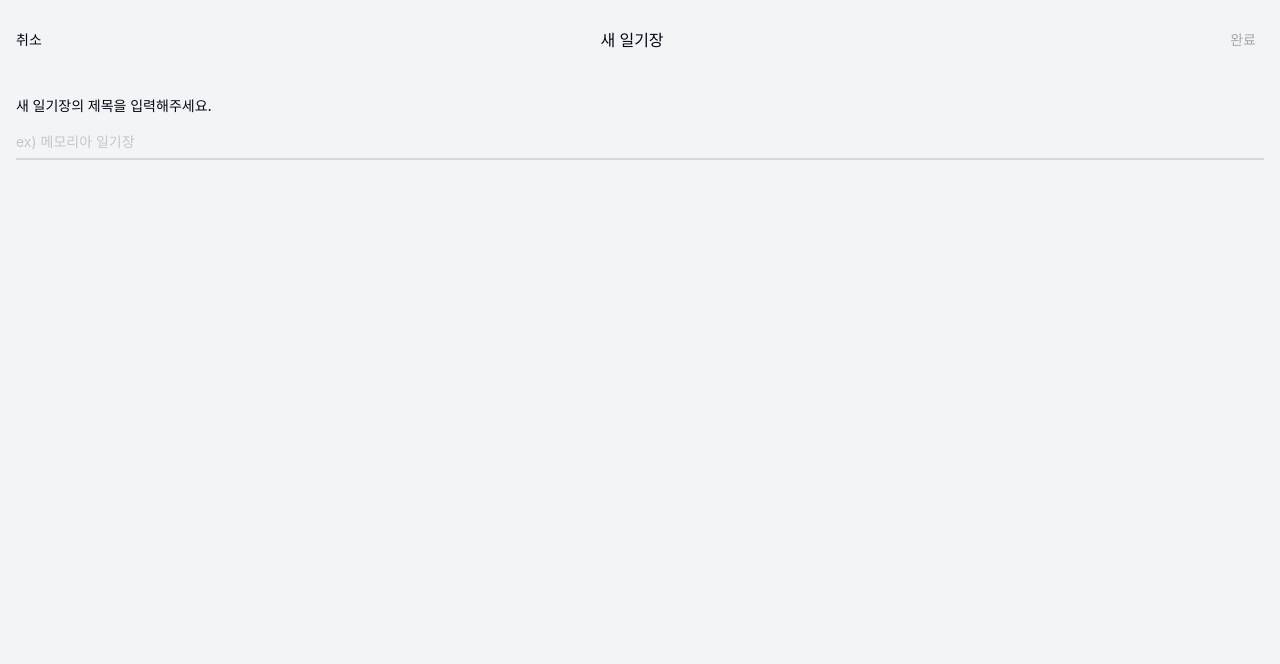
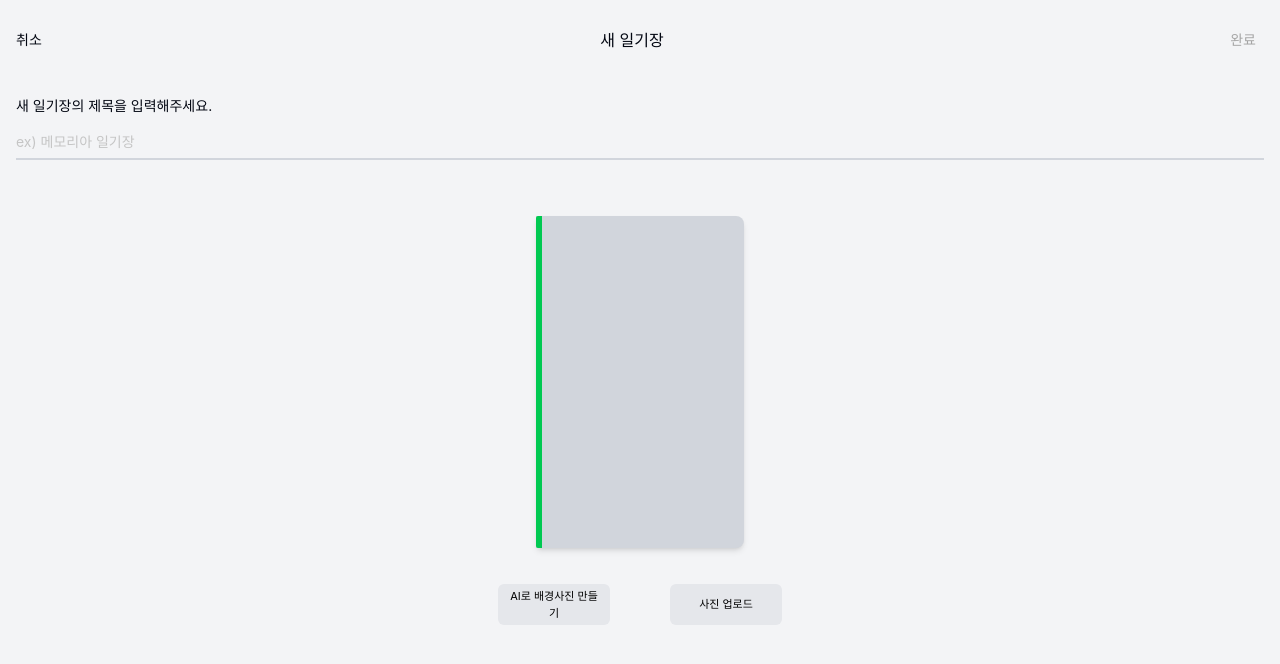
Before and after one commit to Capstone-Memoria/Memoria-Front, a React (Vite) app: page /create-diary in a window 1280 px wide. Shown: the top 664 px of the page. Built offline with nearby package versions, Linux system fonts and the light colour scheme; sample sign-in values are in the browser's storage; a web font is replaced by a local one.

Commit message:
feat: 다이어리 생성 페이지에 다이어리 커버 추가 및 버튼 구성 개선

```diff
--- a/src/components/diary/DiaryCover.tsx
+++ b/src/components/diary/DiaryCover.tsx
@@ -3,12 +3,14 @@ import { HTMLAttributes, useState } from "react";
 import { TbPinned, TbPinnedFilled } from "react-icons/tb";
 
 interface DiaryCoverProps extends HTMLAttributes<HTMLDivElement> {
-  pinned: boolean;
-  notificationCount: number;
+  pinned?: boolean;
+  showPin?: boolean;
+  notificationCount?: number;
 }
 
 const DiaryCover: React.FC<DiaryCoverProps> = ({
-  pinned: initialPinned,
+  pinned: initialPinned = false,
+  showPin = true,
   ...props
 }) => {
   const [pinned, setPinned] = useState(initialPinned);
@@ -29,13 +31,16 @@ const DiaryCover: React.FC<DiaryCoverProps> = ({
     >
       {/* 표지 꾸미기에서 바뀌는 부분 */}
       <div className={"w-1.5 h-full rounded-l-xs bg-green-500"}></div>
+      {showPin && (
         <div
           className={"absolute top-2 right-2 bg-transparent"}
           onClick={handlePinClick}
         >
           {pinned ? <TbPinnedFilled /> : <TbPinned />}
         </div>
-      {props.notificationCount > 0 && (
+      )}
+
+      {props.notificationCount && props.notificationCount > 0 && (
         <div
           className={
             "absolute top-0 right-0 min-w-4.5 h-4.5 translate-x-[calc(50%-3px)] -translate-y-[calc(50%-4px)] flex items-center justify-center bg-red-500 text-white font-normal text-[8px] p-1 rounded-full"
--- a/src/features/diary/pages/CreateDiaryPage.tsx
+++ b/src/features/diary/pages/CreateDiaryPage.tsx
@@ -1,4 +1,6 @@
+import Button from "@/components/base/Button";
 import Input from "@/components/base/Input";
+import DiaryCover from "@/components/diary/DiaryCover";
 import Page from "@/components/page/Page";
 import DiaryCreateHeader from "@/features/main/components/DiaryCreateHeader";
 import { useEffect, useState } from "react";
@@ -16,7 +18,7 @@ const CreateDiaryPage = () => {
       <DiaryCreateHeader success={success} />
       <Page.Content>
         <div className={"mt-4"}>
-          <p className={"text-sm font-medium"}>
+          <p className={"text-sm font-normal"}>
             새 일기장의 제목을 입력해주세요.
           </p>
           <Input
@@ -26,6 +28,25 @@ const CreateDiaryPage = () => {
             onChange={(e) => setDiaryTitle(e.target.value)}
           />
         </div>
+        <div className={"pt-10 flex justify-center items-center"}>
+          <DiaryCover showPin={false} className={"w-52 h-83"} />
+        </div>
+        <div className={"flex gap-15 justify-center mt-5"}>
+          <Button
+            size={"xs"}
+            className={"w-28 rounded-sm bg-gray-200"}
+            variant={"secondary"}
+          >
+            AI로 배경사진 만들기
+          </Button>
+          <Button
+            size={"xs"}
+            className={"w-28 rounded-sm bg-gray-200"}
+            variant={"secondary"}
+          >
+            사진 업로드
+          </Button>
+        </div>
       </Page.Content>
     </Page.Container>
   );
--- a/src/features/main/components/DiaryCreateHeader.tsx
+++ b/src/features/main/components/DiaryCreateHeader.tsx
@@ -1,7 +1,7 @@
+import Button from "@/components/base/Button";
+import Page from "@/components/page/Page";
 import { HTMLAttributes } from "react";
 import { useNavigate } from "react-router-dom";
-import Page from "@/components/page/Page";
-import Button from "@/components/base/Button";
 
 interface HeaderProps extends HTMLAttributes<HTMLDivElement> {
   logoType?: "default" | "back";
@@ -24,7 +24,7 @@ const DiaryCreateHeader: React.FC<HeaderProps> = ({ success, ...props }) => {
       <div className={"text-sm font-normal"} onClick={handleBack}>
         취소
       </div>
-      <div className={"text-base font-medium"}>새 일기장</div>
+      <div className={"text-base font-normal"}>새 일기장</div>
       <Button
         variant={"text"}
         disabled={!success}
```
Lines whose indentation alone changed are shown as unchanged.
